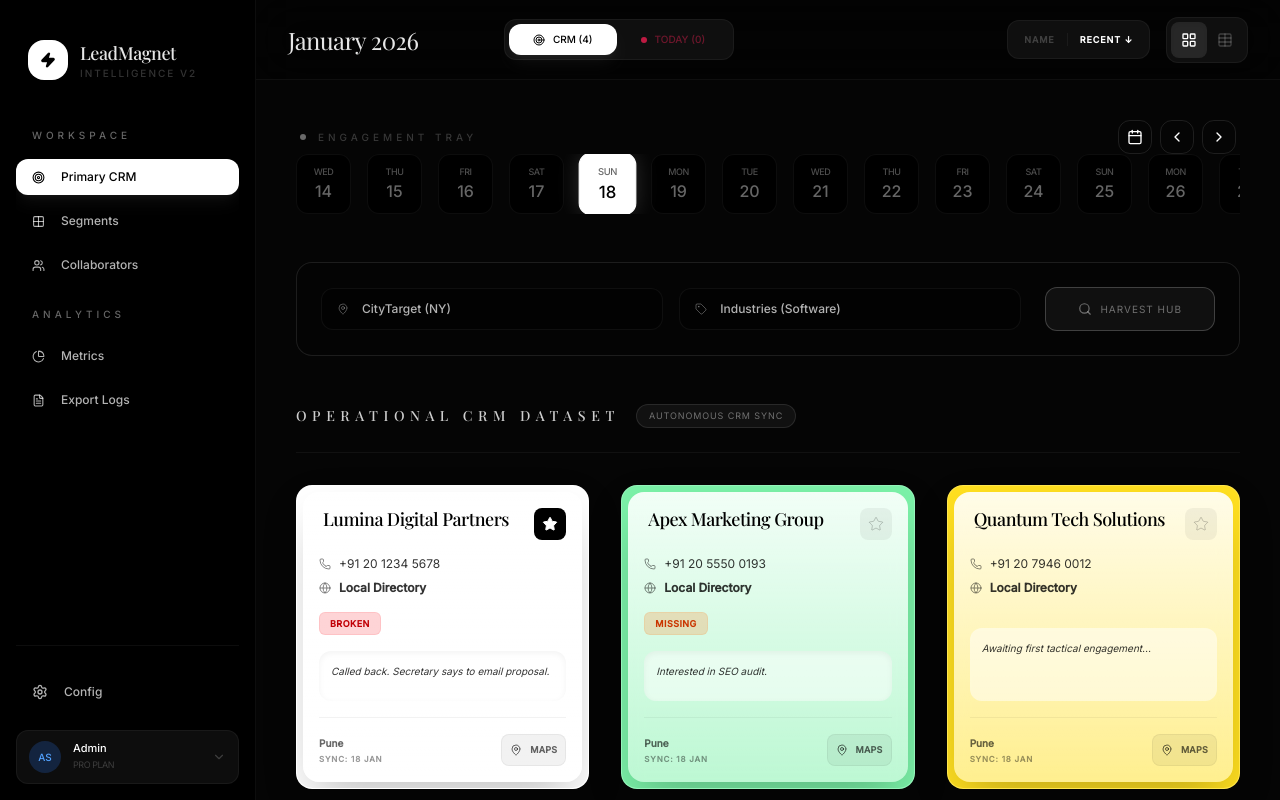
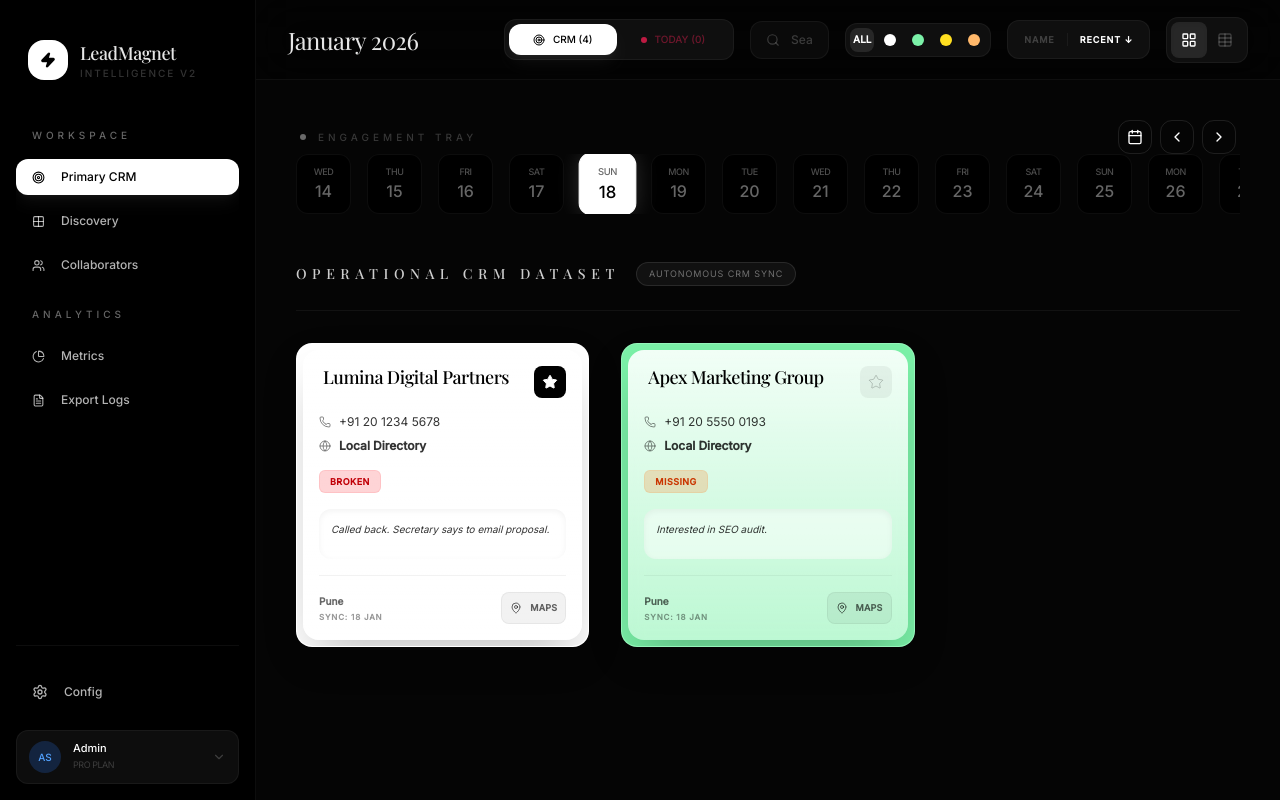
Before and after one commit to pseudoMG12/LeadMagnet, a React (Vite) app in the folder client/: page / in a window 1280 px wide. Built offline with nearby package versions, Linux system fonts and the light colour scheme; no server answers.

Commit message:
search and discovery

```diff
--- a/client/src/App.jsx
+++ b/client/src/App.jsx
@@ -11,7 +11,7 @@ import LeadCard from './components/LeadCard';
 import SheetView from './components/SheetView';
 
 // Utils
-import { API_BASE, DUMMY_DATA } from './utils/data';
+import { API_BASE, DUMMY_DATA, CARD_COLORS } from './utils/data';
 
 function App() {
   const [leads, setLeads] = useState([]);
@@ -21,6 +21,11 @@ function App() {
   const [sortConfig, setSortConfig] = useState({ key: 'LastUpdated', direction: 'desc' });
   const [selectedDate, setSelectedDate] = useState(startOfToday());
   const [anchorDate, setAnchorDate] = useState(startOfToday());
+
+  // New States for Views and Filtering
+  const [activeView, setActiveView] = useState('crm'); // 'crm' | 'discovery'
+  const [filterColor, setFilterColor] = useState(null);
+  const [searchQuery, setSearchQuery] = useState('');
 
   const dates = useMemo(() => {
     return Array.from({ length: 30 }).map((_, i) => addDays(anchorDate, i - 4));
@@ -107,8 +112,47 @@ function App() {
     fetchLeads();
   }, [fetchLeads]);
 
+  const isLeadEdited = (lead) => {
+    const hasRemark = lead.Remarks && lead.Remarks.trim().length > 0;
+    const hasColor = lead.Color && lead.Color.trim().length > 0;
+    const isHighlighted = lead.Highlighted === 'TRUE';
+    const hasReminder = lead.ReminderDate && lead.ReminderDate.length > 0;
+
+    let hasHistory = false;
+    try {
+       const h = JSON.parse(lead.CallHistory || '[]');
+       if (h.length > 0) hasHistory = true;
+    } catch(e) {}
+
+    return hasRemark || hasColor || isHighlighted || hasReminder || hasHistory;
+  };
+
   const processedLeads = useMemo(() => {
     let list = [...leads];
+
+    // 0. Filter by Search Query
+    if (searchQuery) {
+      const lowerQuery = searchQuery.toLowerCase();
+      list = list.filter(l =>
+        (l.BusinessName && l.BusinessName.toLowerCase().includes(lowerQuery)) ||
+        (l.Phone && l.Phone.toLowerCase().includes(lowerQuery)) ||
+        (l.City && l.City.toLowerCase().includes(lowerQuery)) ||
+        (l.Website && l.Website.toLowerCase().includes(lowerQuery)) ||
+        (l.Remarks && l.Remarks.toLowerCase().includes(lowerQuery))
+      );
+    }
+
+    // 1. Filter by View Role (CRM = Edited, Discovery = Unedited)
+    if (activeView === 'crm') {
+      list = list.filter(l => isLeadEdited(l));
+    } else {
+      list = list.filter(l => !isLeadEdited(l));
+    }
+
+    // 2. Filter by Color
+    if (filterColor) {
+      list = list.filter(l => l.Color === filterColor);
+    }
 
     // Sorting logic
     list.sort((a, b) => {
@@ -126,7 +170,7 @@ function App() {
     });
 
     return list;
-  }, [leads, sortConfig]);
+  }, [leads, sortConfig, activeView, filterColor, searchQuery]);
 
   // Filter leads based on the Selected Date in Timeline (defaults to Today)
   const selectedDateStr = format(selectedDate, 'yyyy-MM-dd');
@@ -137,7 +181,7 @@ function App() {
 
   return (
     <div className="min-h-screen bg-black text-white flex overflow-hidden selection:bg-white/10">
-      <Sidebar />
+      <Sidebar activeView={activeView} setActiveView={setActiveView} />
 
       <main className="flex-1 flex flex-col h-screen overflow-hidden bg-[#050505]">
         <Header
@@ -151,6 +195,10 @@ function App() {
           todayCount={scheduledLeads.length}
           sortConfig={sortConfig}
           setSortConfig={setSortConfig}
+          filterColor={filterColor}
+          setFilterColor={setFilterColor}
+          searchQuery={searchQuery}
+          setSearchQuery={setSearchQuery}
         />
 
         <div className="flex-1 overflow-y-auto p-10 space-y-12 no-scrollbar lg:custom-scrollbar">
@@ -161,18 +209,23 @@ function App() {
             onDateJump={handleDateJump}
           />
 
-          <section className="animate-in fade-in duration-700">
-            <ScraperForm onComplete={fetchLeads} />
-          </section>
+          {activeView === 'discovery' && (
+            <section className="animate-in fade-in duration-700">
+              <ScraperForm onComplete={fetchLeads} />
+            </section>
+          )}
 
           <section className="space-y-8 pb-20">
             <div className="flex items-center justify-between border-b border-white/5 pb-6">
                <div className="flex items-center gap-4">
                  <h3 className="text-sm font-medium text-white/40 uppercase tracking-[0.4em] serif !text-white/80">
-                   {activeTab === 'active' ? 'Operational CRM Dataset' : 'Leads Scheduled for Today'}
+                   {activeView === 'crm'
+                      ? (activeTab === 'active' ? 'Operational CRM Dataset' : 'Leads Scheduled for Today')
+                      : 'Discovery Data Pool'
+                   }
                  </h3>
                  <span className="px-3 py-1 bg-white/5 border border-white/10 rounded-full text-[9px] text-white/40 tracking-widest uppercase">
-                    Autonomous CRM Sync
+                    {activeView === 'crm' ? 'Autonomous CRM Sync' : 'Raw Intelligence'}
                  </span>
                </div>
             </div>
--- a/client/src/components/Header.jsx
+++ b/client/src/components/Header.jsx
@@ -1,8 +1,9 @@
 import React from 'react';
-import { Target, Inbox, LayoutGrid, Table } from 'lucide-react';
+import { Target, Inbox, LayoutGrid, Table, Search } from 'lucide-react';
+import { CARD_COLORS } from '../utils/data';
 import { format, isSameDay, startOfToday } from 'date-fns';
 
-const Header = ({ selectedDate, setSelectedDate, activeTab, setActiveTab, viewMode, setViewMode, activeCount, todayCount, sortConfig, setSortConfig }) => {
+const Header = ({ selectedDate, setSelectedDate, activeTab, setActiveTab, viewMode, setViewMode, activeCount, todayCount, sortConfig, setSortConfig, filterColor, setFilterColor, searchQuery, setSearchQuery }) => {
   const isToday = isSameDay(selectedDate, startOfToday());
 
   return (
@@ -30,7 +31,41 @@ const Header = ({ selectedDate, setSelectedDate, activeTab, setActiveTab, viewMo
         </div>
       </div>
 
-      <div className="flex items-center gap-4">
+      {/* Search Bar */}
+      <div className="flex-1 max-w-xl mx-4 relative group">
+          <div className="absolute left-4 top-1/2 -translate-y-1/2 text-white/20 group-focus-within:text-white/50 transition-colors">
+            <Search size={14} />
+          </div>
+          <input
+            type="text"
+            value={searchQuery}
+            onChange={(e) => setSearchQuery(e.target.value)}
+            placeholder="Search leads by name, phone, city, notes..."
+            className="w-full bg-white/[0.03] border border-white/5 rounded-xl py-2.5 pl-10 pr-4 text-xs text-white/90 placeholder:text-white/20 focus:outline-none focus:bg-white/5 focus:border-white/10 transition-all font-medium"
+          />
+      </div>
+
+        <div className="flex items-center gap-4">
+        {/* Color Filter */}
+        <div className="flex bg-white/5 p-1 rounded-xl border border-white/5 items-center gap-1">
+          <button
+             onClick={() => setFilterColor(null)}
+             className={`w-6 h-6 rounded-lg flex items-center justify-center transition-all ${!filterColor ? 'bg-white/10 text-white' : 'text-white/20 hover:text-white/40'}`}
+             title="All Colors"
+          >
+            <span className="text-[10px] font-bold">ALL</span>
+          </button>
+          {CARD_COLORS.map((color) => (
+            <button
+              key={color}
+              onClick={() => setFilterColor(filterColor === color ? null : color)}
+              className={`w-6 h-6 rounded-lg flex items-center justify-center transition-all ${filterColor === color ? 'bg-white/20 ring-1 ring-white/50' : 'hover:bg-white/5'}`}
+            >
+              <div className={`w-3 h-3 rounded-full ${color}`} />
+            </button>
+          ))}
+        </div>
+
         <div className="flex bg-white/5 p-1 rounded-xl border border-white/5">
           <button
             onClick={() => setSortConfig({ key: 'BusinessName', direction: sortConfig.direction === 'asc' ? 'desc' : 'asc' })}
--- a/client/src/components/Sidebar.jsx
+++ b/client/src/components/Sidebar.jsx
@@ -17,7 +17,7 @@ const NavItem = ({ icon: Icon, label, active = false, onClick }) => (
   </button>
 );
 
-const Sidebar = () => {
+const Sidebar = ({ activeView, setActiveView }) => {
   return (
     <aside className="w-16 lg:w-64 border-r border-white/5 flex flex-col p-4 bg-black z-50">
       {/* Brand */}
@@ -36,8 +36,18 @@ const Sidebar = () => {
         <div className="space-y-4">
           <span className="hidden lg:block text-[10px] text-white/40 uppercase tracking-[0.4em] font-medium px-4">Workspace</span>
           <nav className="space-y-2">
-            <NavItem icon={Target} label="Primary CRM" active />
-            <NavItem icon={Grid2X2} label="Segments" />
+            <NavItem
+              icon={Target}
+              label="Primary CRM"
+              active={activeView === 'crm'}
+              onClick={() => setActiveView('crm')}
+            />
+            <NavItem
+              icon={Grid2X2}
+              label="Discovery"
+              active={activeView === 'discovery'}
+              onClick={() => setActiveView('discovery')}
+            />
             <NavItem icon={Users} label="Collaborators" />
           </nav>
         </div>
```
